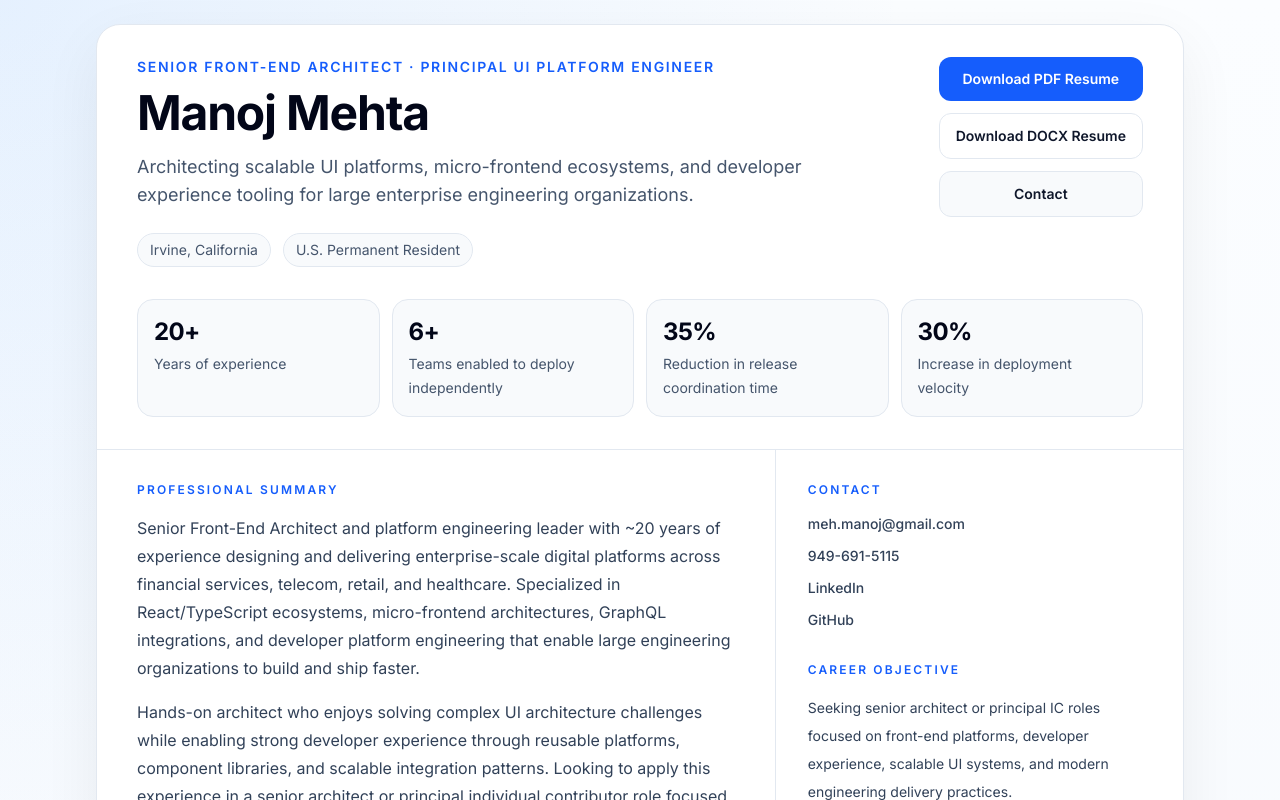
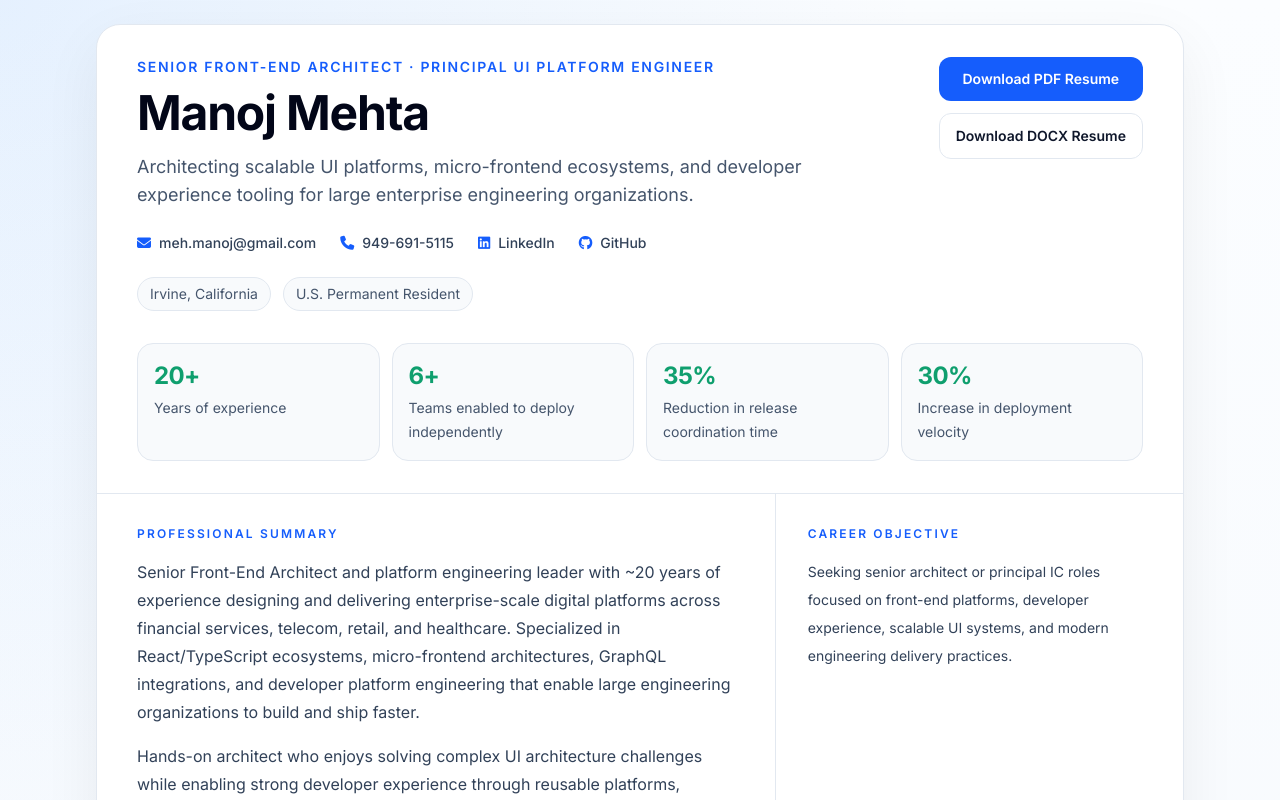
Before and after one commit to mehmanoj/manoj-mehta-site, a React (Vite) app: page / in a window 1280 px wide. Shown: the top 800 px of the page. Built offline with nearby package versions, Linux system fonts and the light colour scheme.

Commit message:
redesign contacts

```diff
--- a/src/App.jsx
+++ b/src/App.jsx
@@ -79,10 +79,28 @@ const skills = [
 ];
 
 const contactLinks = [
-  { href: 'mailto:meh.manoj@gmail.com', label: 'meh.manoj@gmail.com' },
-  { href: 'tel:+19496915115', label: '949-691-5115' },
-  { href: 'https://linkedin.com/in/manoj-mehta-4486302', label: 'LinkedIn', external: true },
-  { href: 'https://github.com/mehmanoj', label: 'GitHub', external: true },
+  {
+    href: 'mailto:meh.manoj@gmail.com',
+    label: 'meh.manoj@gmail.com',
+    icon: 'fa-solid fa-envelope',
+  },
+  {
+    href: 'tel:+19496915115',
+    label: '949-691-5115',
+    icon: 'fa-solid fa-phone',
+  },
+  {
+    href: 'https://linkedin.com/in/manoj-mehta-4486302',
+    label: 'LinkedIn',
+    icon: 'fa-brands fa-linkedin',
+    external: true,
+  },
+  {
+    href: 'https://github.com/mehmanoj',
+    label: 'GitHub',
+    icon: 'fa-brands fa-github',
+    external: true,
+  },
 ];
 
 const sectionLabelClass = 'text-xs font-semibold uppercase tracking-[0.18em] text-blue-600';
@@ -98,8 +116,20 @@ function App() {
             <div className='flex flex-col gap-8 lg:flex-row lg:items-start lg:justify-between'>
               <div className='max-w-3xl'>
                 <p className='text-sm font-semibold tracking-[0.12em] text-blue-600 uppercase'>Senior Front-End Architect · Principal UI Platform Engineer</p>
+
                 <h1 className='mt-3 text-4xl font-bold tracking-tight text-slate-950 sm:text-5xl'>Manoj Mehta</h1>
+
                 <p className='mt-4 max-w-2xl text-base leading-7 text-slate-600 sm:text-lg'>Architecting scalable UI platforms, micro-frontend ecosystems, and developer experience tooling for large enterprise engineering organizations.</p>
+
+                {/* Contact Row */}
+                <div className='mt-6 flex flex-wrap gap-6 text-sm font-medium text-slate-700'>
+                  {contactLinks.map((item) => (
+                    <a key={item.label} href={item.href} className='flex items-center gap-2 hover:text-blue-600' {...(item.external ? { target: '_blank', rel: 'noopener noreferrer' } : {})}>
+                      <i className={`${item.icon} text-blue-600`} />
+                      {item.label}
+                    </a>
+                  ))}
+                </div>
 
                 <div className='mt-6 flex flex-wrap gap-3 text-sm text-slate-600'>
                   <span className='rounded-full border border-slate-200 bg-slate-50 px-3 py-1.5'>Irvine, California</span>
@@ -114,16 +144,13 @@ function App() {
                 <a href='/Manoj_Mehta_Resume3.docx' download className='inline-flex items-center justify-center rounded-xl border border-slate-200 bg-white px-4 py-3 text-sm font-semibold text-slate-900 hover:bg-slate-50'>
                   Download DOCX Resume
                 </a>
-                <a href='#contact' className='inline-flex items-center justify-center rounded-xl border border-slate-200 bg-slate-50 px-4 py-3 text-sm font-semibold text-slate-900 hover:bg-slate-100'>
-                  Contact
-                </a>
               </div>
             </div>
 
             <div className='mt-8 grid gap-3 sm:grid-cols-2 xl:grid-cols-4'>
               {impactMetrics.map((item) => (
                 <div key={item.label} className='rounded-2xl border border-slate-200 bg-slate-50 px-4 py-4'>
-                  <div className='text-2xl font-bold tracking-tight text-slate-950'>{item.value}</div>
+                  <div className='text-2xl font-bold tracking-tight text-[#0F9F6E]'>{item.value}</div>
                   <div className='mt-1 text-sm leading-6 text-slate-600'>{item.label}</div>
                 </div>
               ))}
@@ -138,19 +165,8 @@ function App() {
             </div>
 
             <div className='px-6 py-8 sm:px-8 lg:px-8'>
-              <p className={sectionLabelClass}>Contact</p>
-              <div className='mt-4 space-y-3 text-sm text-slate-700'>
-                {contactLinks.map((item) => (
-                  <a key={item.label} href={item.href} className='block font-medium hover:text-blue-600' {...(item.external ? { target: '_blank', rel: 'noopener noreferrer' } : {})}>
-                    {item.label}
-                  </a>
-                ))}
-              </div>
-
-              <div className='mt-8'>
-                <p className={sectionLabelClass}>Career Objective</p>
-                <p className='mt-4 text-sm leading-7 text-slate-700'>Seeking senior architect or principal IC roles focused on front-end platforms, developer experience, scalable UI systems, and modern engineering delivery practices.</p>
-              </div>
+              <p className={sectionLabelClass}>Career Objective</p>
+              <p className='mt-4 text-sm leading-7 text-slate-700'>Seeking senior architect or principal IC roles focused on front-end platforms, developer experience, scalable UI systems, and modern engineering delivery practices.</p>
             </div>
           </div>
         </section>
```
